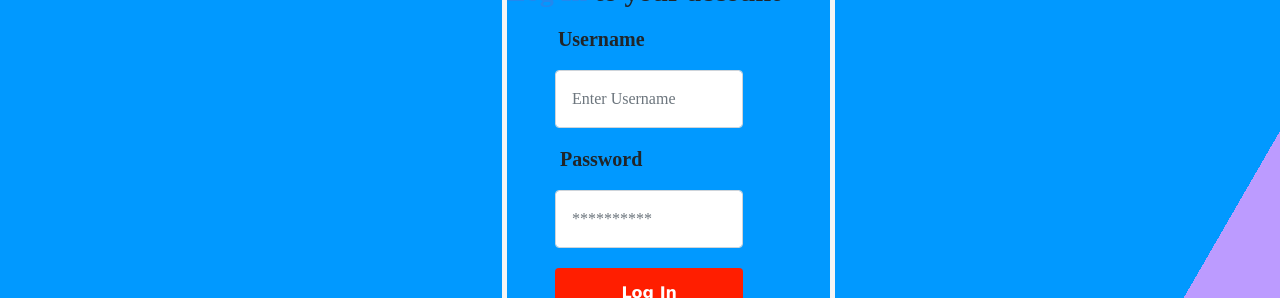
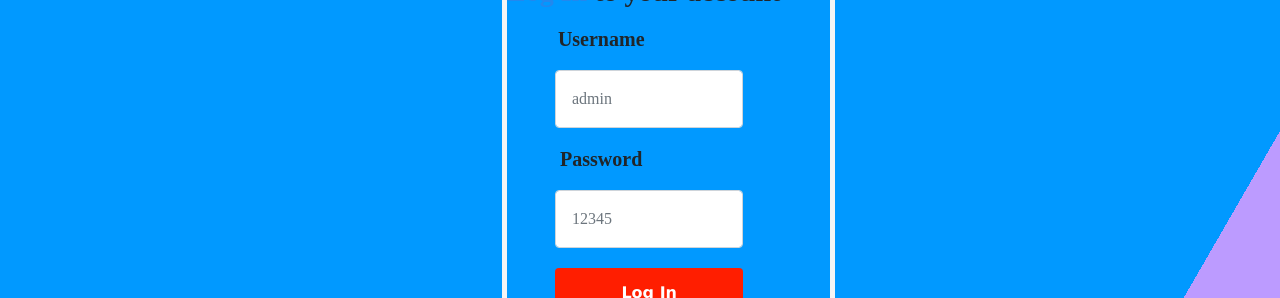
Before and after one commit to SouravO/ToDo-App, a plain HTML site: page index.html in a window 1280 px wide. Shown: the part 269-567 px from the top of the page. Drawn offline with nearby package versions, Linux system fonts and the light colour scheme; no server answers.

Commit message:
Update index.html

```diff
--- a/index.html
+++ b/index.html
@@ -81,14 +81,14 @@
                 <div class="form-row">
                   <div class="col-lg-7">
                     <label for="email" class="labeltxt pt-2 ">Username</label>
-                    <input type="text" placeholder="Enter Username"  class="form-control m-3 p-3 ms-5" id="uname">
+                    <input type="text" placeholder="admin"  class="form-control m-3 p-3 ms-5" id="uname">
                     <label for="error" id=error></label>
 
                   </div>
                   <div class="form-row">
                     <div class="col-lg-7">
                       <label for="password" class="labeltxt">Password</label>
-                      <input type="password" placeholder="**********" class="form-control m-3 p-3 ms-5" id="pass">
+                      <input type="password" placeholder="12345" class="form-control m-3 p-3 ms-5" id="pass">
                  </div>
                  <div class="form-row">
                   <div class="col-lg-7">
```
